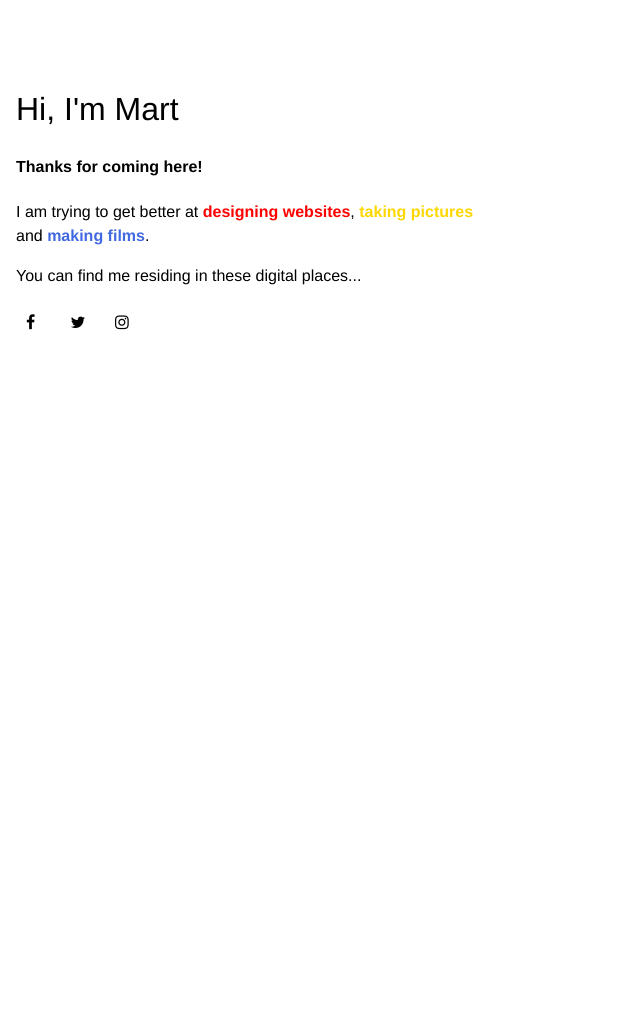
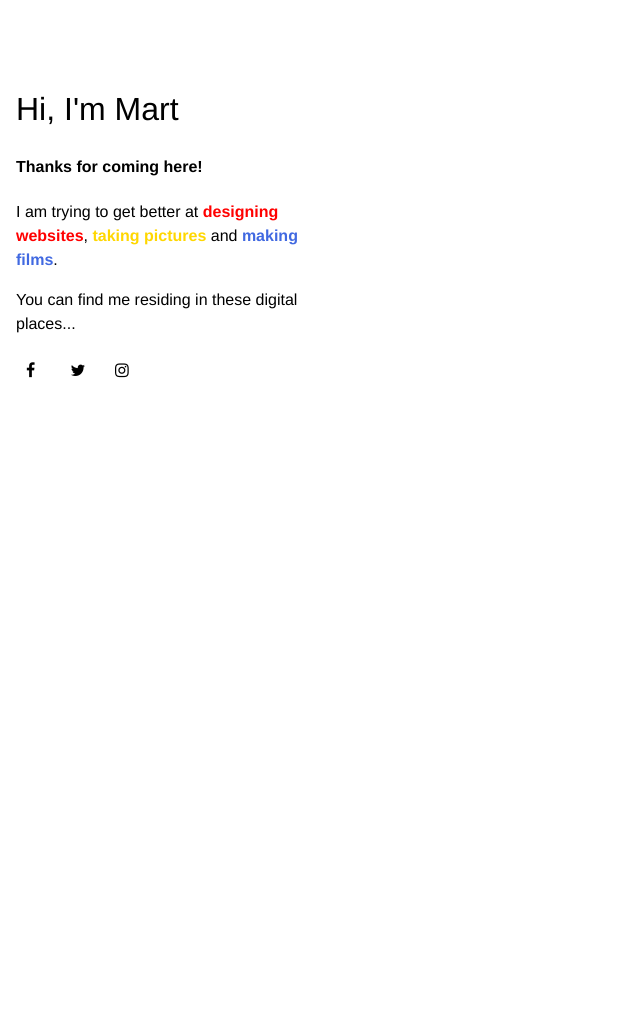
Before and after one commit to mxdws/espresso, a Jekyll site: the page built from index.html, in a window 1280 px wide. Shown: the whole page, without its empty margins (0-640 px from the left). Built offline with Jekyll 4.4.1, drawn with Linux system fonts in a browser that asks for light colours; nearby versions of some CDN libraries.

Commit message:
Update style.css

```diff
--- a/assets/css/style.css
+++ b/assets/css/style.css
@@ -10,7 +10,7 @@ body {
 	font-family: "HelveticaNeue-Light", "Helvetica Neue Light", "Helvetica Neue", Helvetica, Arial, "Lucida Grande", sans-serif;
    	font-weight: 300;
 	margin: 0 auto;
-	max-width: 30em;
+	max-width: 20em;
 	line-height: 1.5;
 	padding: 4em 1em;
 }
```
